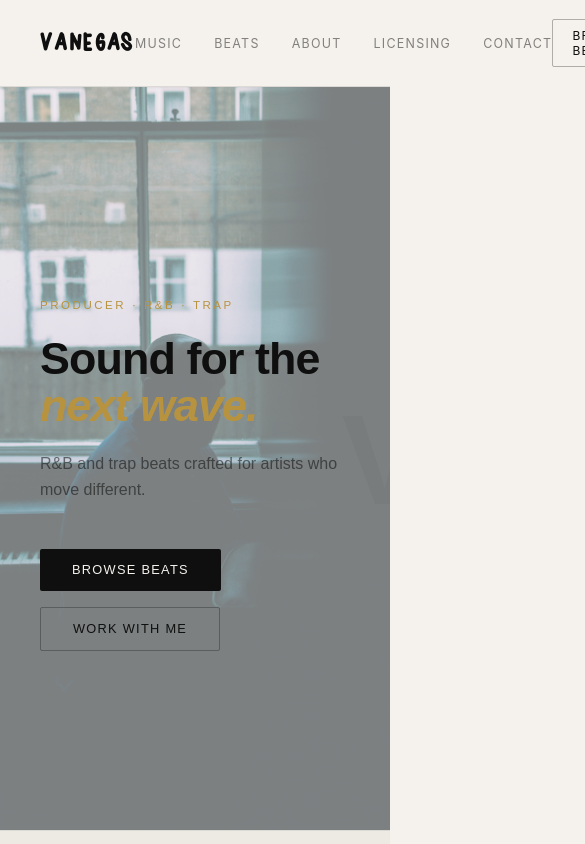
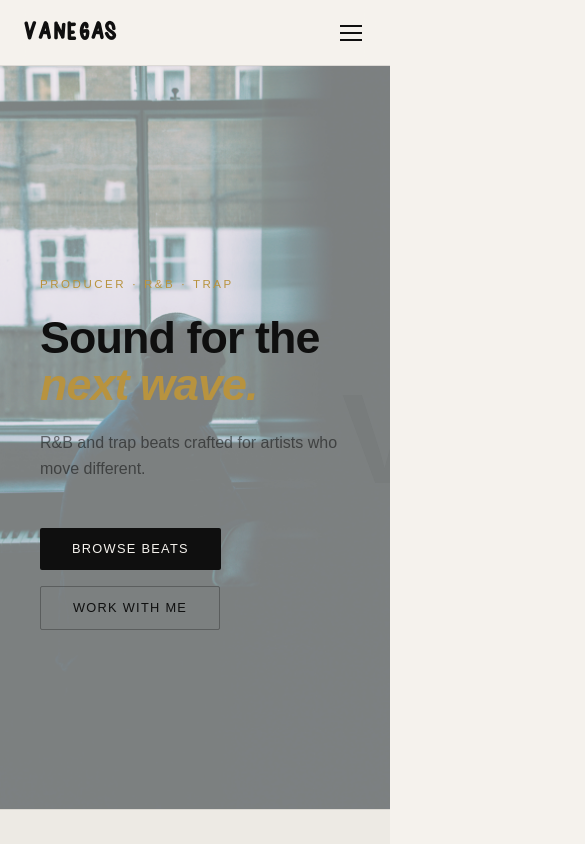
Before and after one commit to vanegasbookings-lang/vanegas-beats, a React (Vite) app: page / in a window 390 px wide. Shown: the top 844 px of the page, 585 px wide, since content can reach past the window. Built offline with nearby package versions, Linux system fonts and the light colour scheme.

Commit message:
mobile nav fix

```diff
--- a/src/components/Nav.jsx
+++ b/src/components/Nav.jsx
@@ -1,17 +1,44 @@
+import { useState } from 'react'
 import { Link } from 'react-router-dom'
 
 export default function Nav() {
+  const [open, setOpen] = useState(false)
+
   return (
-    <nav style={{position:'sticky',top:0,zIndex:100,display:'flex',alignItems:'center',justifyContent:'space-between',padding:'1.2rem 2.5rem',background:'rgba(245,242,237,0.92)',borderBottom:'0.5px solid rgba(15,15,15,0.1)',backdropFilter:'blur(12px)'}}>
+    <>
+      <nav style={{position:'sticky',top:0,zIndex:100,display:'flex',alignItems:'center',justifyContent:'space-between',padding:'1.2rem 1.5rem',background:'rgba(245,242,237,0.92)',borderBottom:'0.5px solid rgba(15,15,15,0.1)',backdropFilter:'blur(12px)'}}>
         <Link to="/" style={{fontFamily:"'Acids', sans-serif",fontSize:'1.8rem',color:'#0f0f0f',textDecoration:'none',letterSpacing:'0.05em',outline:'none'}}>Vanegas</Link>
-      <div style={{display:'flex',gap:'2rem'}}>
+        <div style={{display:'flex',alignItems:'center',gap:'1.5rem'}}>
+          <div className="desktop-nav" style={{display:'flex',gap:'2rem'}}>
             <Link to="/music" style={{fontSize:'0.78rem',color:'rgba(15,15,15,0.5)',textDecoration:'none',letterSpacing:'0.1em',textTransform:'uppercase'}}>Music</Link>
             <Link to="/beats" style={{fontSize:'0.78rem',color:'rgba(15,15,15,0.5)',textDecoration:'none',letterSpacing:'0.1em',textTransform:'uppercase'}}>Beats</Link>
             <Link to="/about" style={{fontSize:'0.78rem',color:'rgba(15,15,15,0.5)',textDecoration:'none',letterSpacing:'0.1em',textTransform:'uppercase'}}>About</Link>
             <Link to="/licensing" style={{fontSize:'0.78rem',color:'rgba(15,15,15,0.5)',textDecoration:'none',letterSpacing:'0.1em',textTransform:'uppercase'}}>Licensing</Link>
             <Link to="/contact" style={{fontSize:'0.78rem',color:'rgba(15,15,15,0.5)',textDecoration:'none',letterSpacing:'0.1em',textTransform:'uppercase'}}>Contact</Link>
           </div>
-      <Link to="/beats" style={{fontSize:'0.75rem',letterSpacing:'0.1em',textTransform:'uppercase',padding:'0.5rem 1.2rem',border:'0.5px solid rgba(15,15,15,0.3)',borderRadius:'2px',color:'#0f0f0f',textDecoration:'none'}}>Browse Beats</Link>
+          <button onClick={() => setOpen(!open)} className="mobile-menu" style={{background:'none',border:'none',cursor:'pointer',display:'none',flexDirection:'column',gap:'5px',padding:'4px'}}>
+            <span style={{display:'block',width:'22px',height:'2px',background:'#0f0f0f'}}></span>
+            <span style={{display:'block',width:'22px',height:'2px',background:'#0f0f0f'}}></span>
+            <span style={{display:'block',width:'22px',height:'2px',background:'#0f0f0f'}}></span>
+          </button>
+        </div>
       </nav>
+
+      {open && (
+        <div style={{position:'fixed',inset:0,background:'rgba(245,242,237,0.98)',zIndex:99,display:'flex',flexDirection:'column',alignItems:'center',justifyContent:'center',gap:'2.5rem'}}>
+          <button onClick={() => setOpen(false)} style={{position:'absolute',top:'1.5rem',right:'1.5rem',background:'none',border:'none',fontSize:'1.5rem',cursor:'pointer',color:'#0f0f0f'}}>✕</button>
+          {[['/',  'Home'],['/music','Music'],['/beats','Beats'],['/about','About'],['/licensing','Licensing'],['/contact','Contact']].map(([path,label]) => (
+            <Link key={path} to={path} onClick={() => setOpen(false)} style={{fontSize:'2rem',fontWeight:600,color:'#0f0f0f',textDecoration:'none',letterSpacing:'0.05em',fontFamily:"'Space Grotesk', sans-serif"}}>{label}</Link>
+          ))}
+        </div>
+      )}
+
+      <style>{`
+        @media (max-width: 768px) {
+          .desktop-nav { display: none !important; }
+          .mobile-menu { display: flex !important; }
+        }
+      `}</style>
+    </>
   )
 }
--- a/src/index.css
+++ b/src/index.css
@@ -13,3 +13,7 @@ body {
 h1, h2, h3, h4 {
   font-family: 'Space Grotesk', sans-serif;
 }
+html, body {
+  overflow-x: hidden;
+  width: 100%;
+}
```
Lines whose indentation alone changed are shown as unchanged.
